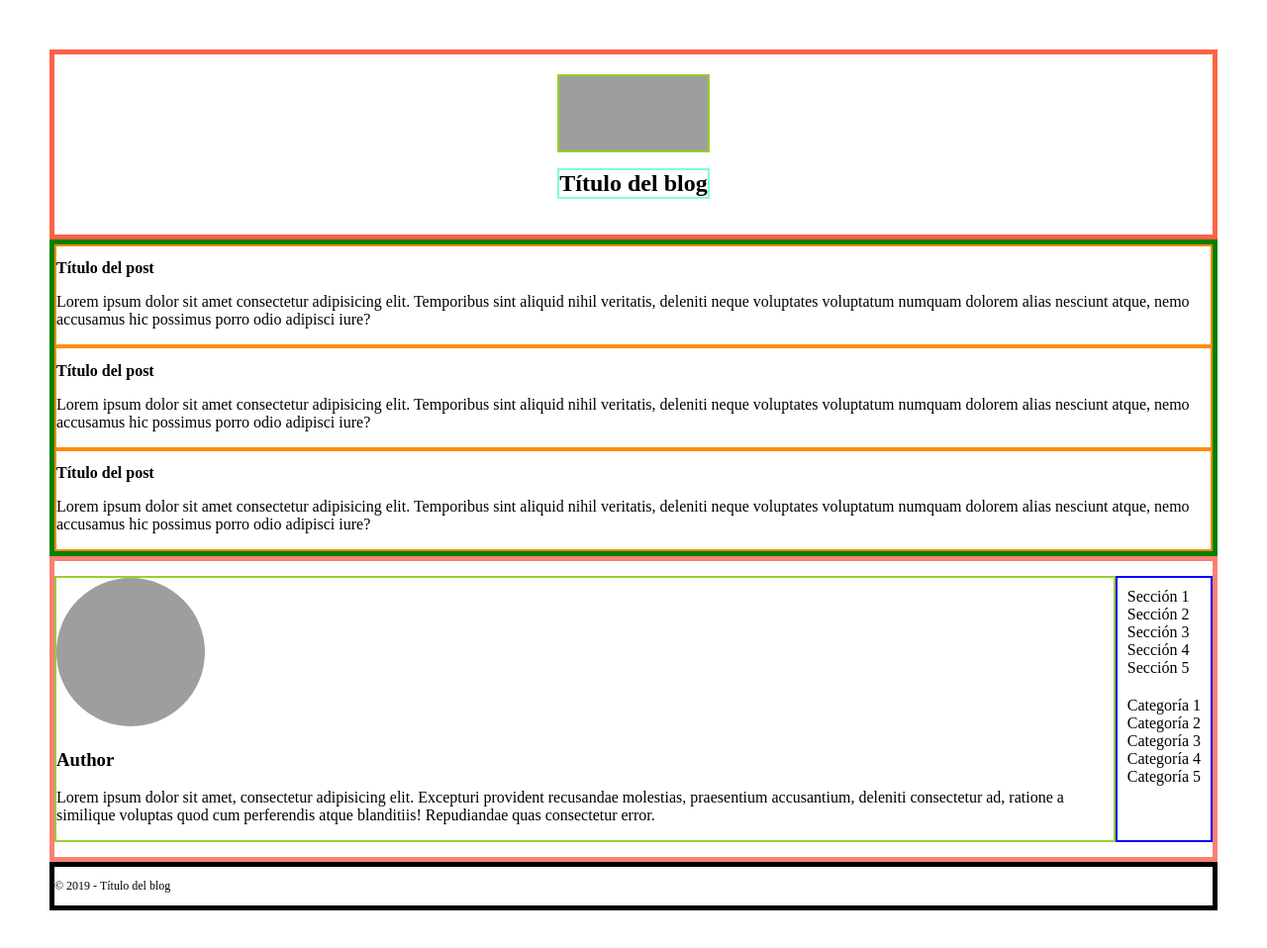
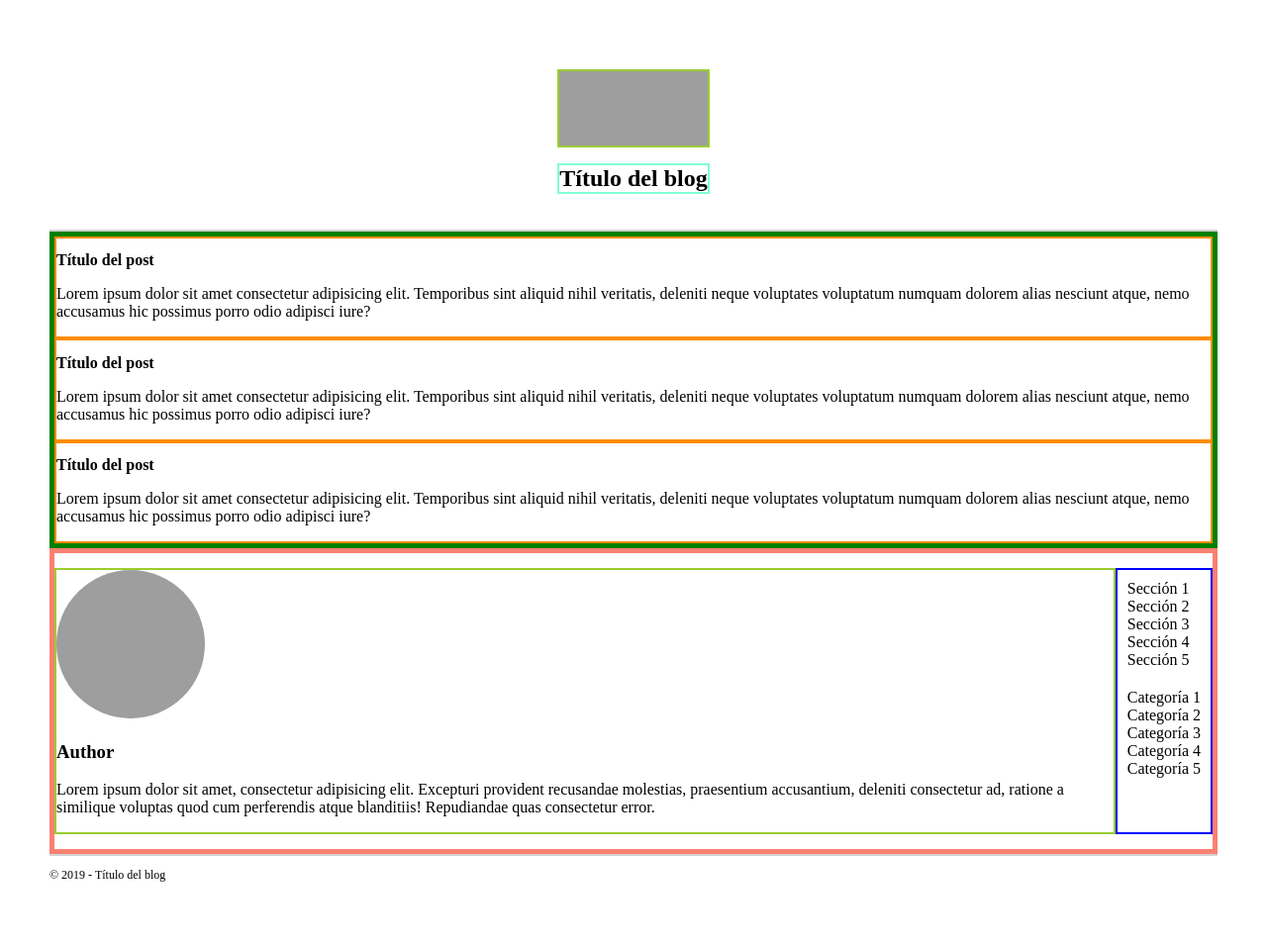
Before and after one commit to azaharamg/blog, a website: page docs/index.html in a window 1280 px wide. Shown: the whole page at 99% size. Drawn offline with nearby package versions, Linux system fonts and the light colour scheme; files that its build step writes are made by us from their sources; grey boxes are pictures that could not be loaded.

Commit message:
Add border to header and footer

```diff
--- a/_src/assets/scss/layout/_footer.scss
+++ b/_src/assets/scss/layout/_footer.scss
@@ -1,5 +1,5 @@
 .footer {
-    border: 5px solid black;
+  border-top: 2px solid lightgray;
     font-size: 12px;
     grid-column: span 2;
   }
--- a/_src/assets/scss/layout/_header.scss
+++ b/_src/assets/scss/layout/_header.scss
@@ -1,5 +1,5 @@
 .header {
-  border: 5px solid tomato;
+  border-bottom: 2px solid lightgray;
   display: flex;
   flex-direction: column;
   align-items: center;
```
